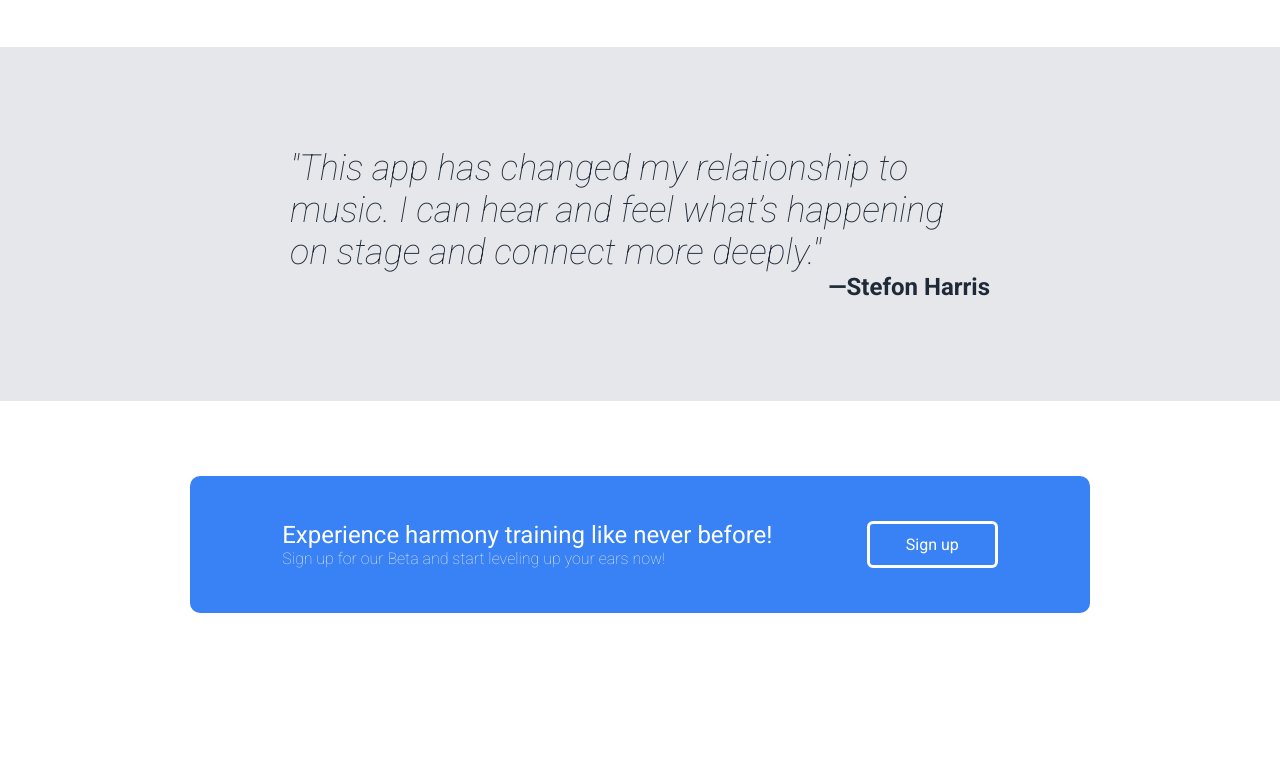
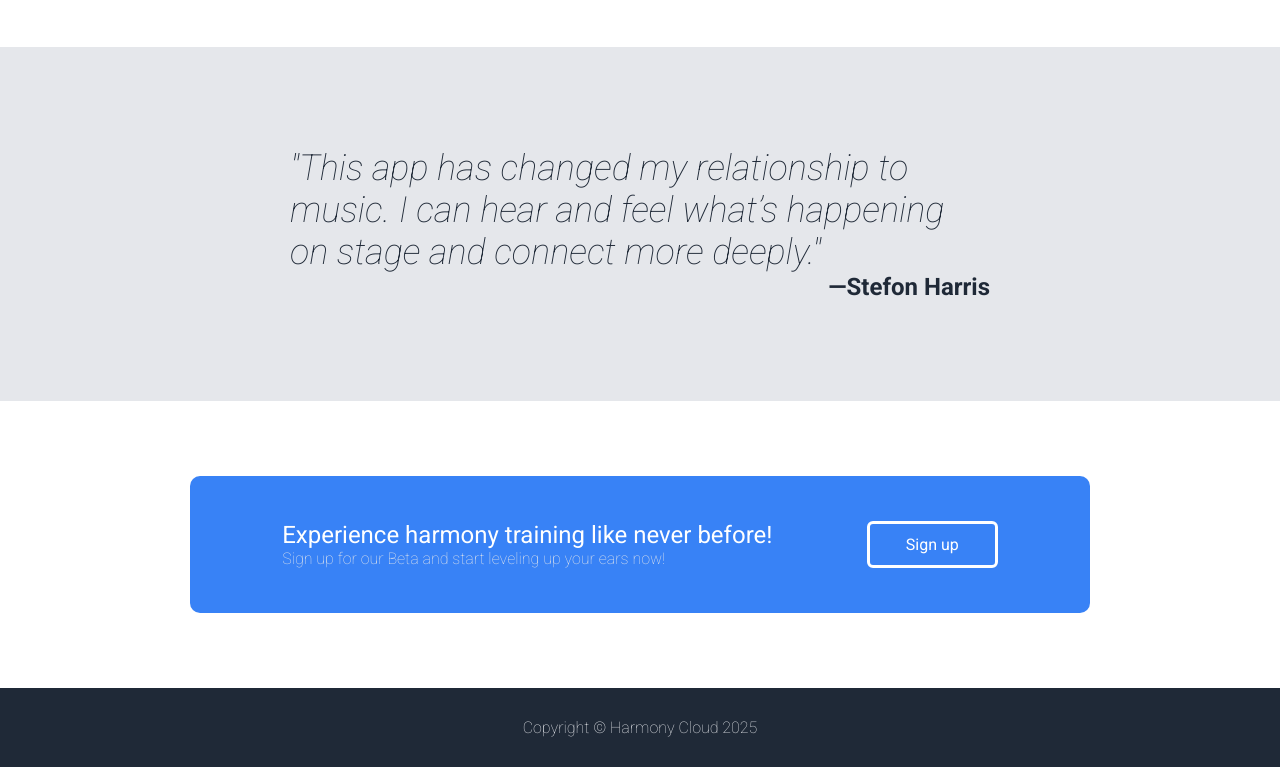
Before and after one commit to ivanRsalcedo/harmony-cloud-landing-page, a plain HTML site: page index.html in a window 1280 px wide. Shown: the part 871-1638 px from the top of the page. Before the commit the page ends 1559 px from the top, so only its background shows below. Drawn offline with Linux system fonts and the light colour scheme.

Commit message:
Complete footer section

```diff
--- a/index.html
+++ b/index.html
@@ -69,7 +69,7 @@
     </section>
 
     <footer>
-        <div class="container"></div>
+        <div class="container">Copyright © Harmony Cloud 2025</div>
     </footer>
 </body>
 
--- a/styles.css
+++ b/styles.css
@@ -54,6 +54,14 @@ header .container {
     max-width: 900px;
     border-radius: 10px;
     margin: 75px auto;
+}
+
+footer .container {
+    display: flex;
+    justify-content: center;
+    padding: 30px 0;
+    font-weight: 300;
+    color: #E5E7EB;
 }
 
 .call-to-action h2 {
@@ -113,6 +121,7 @@ button {
 }
 
 .hero,
+footer,
 header {
     background-color: #1F2937;
     color: white;
```
